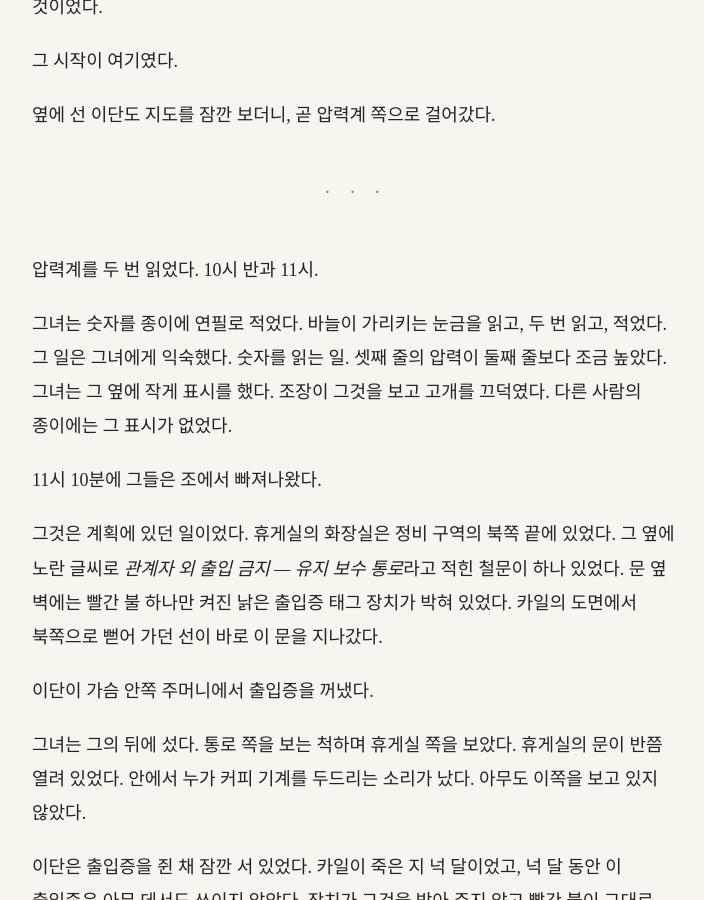
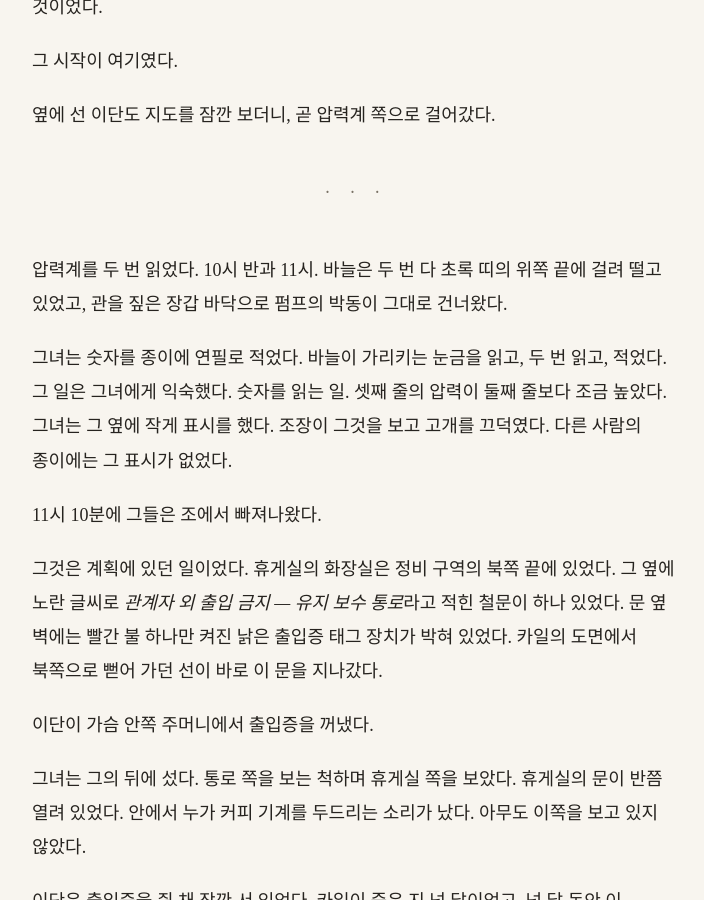
Before and after one commit to kangkkang/writer_s1_public, a Jekyll site: the page built from vol1/033.md, in a window 1280 px wide and 900 px high, scrolled down 13849 px. Shown: the whole window, without its empty margins (284-988 px from the left). Built offline with Jekyll 4.4.1, drawn with Linux system fonts in a browser that asks for light colours; our own code applies the rules of GitHub Pages for plain Markdown files; some of the changed text lies outside the part shown.

Commit message:
Update from https://github.com/kangkkang/writer_s1/commit/07ed68b5d14783073b369567d60d7249b656c07a

```diff
--- a/vol1/033.md
+++ b/vol1/033.md
@@ -270,7 +270,7 @@
 
 ---
 
-압력계를 두 번 읽었다. 10시 반과 11시.
+압력계를 두 번 읽었다. 10시 반과 11시. 바늘은 두 번 다 초록 띠의 위쪽 끝에 걸려 떨고 있었고, 관을 짚은 장갑 바닥으로 펌프의 박동이 그대로 건너왔다.
 
 그녀는 숫자를 종이에 연필로 적었다. 바늘이 가리키는 눈금을 읽고, 두 번 읽고, 적었다. 그 일은 그녀에게 익숙했다. 숫자를 읽는 일. 셋째 줄의 압력이 둘째 줄보다 조금 높았다. 그녀는 그 옆에 작게 표시를 했다. 조장이 그것을 보고 고개를 끄덕였다. 다른 사람의 종이에는 그 표시가 없었다.
 
@@ -370,7 +370,7 @@
 
 이단도 그녀 옆에 앉아 모자를 벗었다. 젖은 머리카락이 이마에 들러붙어 있었다. 그는 공구 주머니에서 조장이 나눠 준 물병을 꺼내 뚜껑을 열고 그녀에게 먼저 내밀었다. 미지근한 물이었는데도, 그녀가 지금까지 마신 어떤 물보다 차가웠다.
 
-그녀는 시계를 보았다. 11시 44분이었다.
+그녀는 시계를 보았다. 11시 44분이었다. 통로 안에 있었던 것은 13분이었다. 물병은 두 사람이 나눠 마시자 바닥에 손가락 두 마디만큼 남았다.
 
 ---
 
```
Also changed, not shown: vol1/007.md (+1 -1 lines), vol1/025.md (+1 -1 lines), vol1/027.md (+4 -4 lines), vol1/035.md (+1 -1 lines), vol2/050.md (+2 -0 lines).
